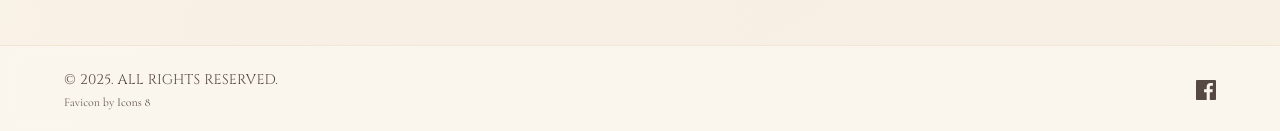
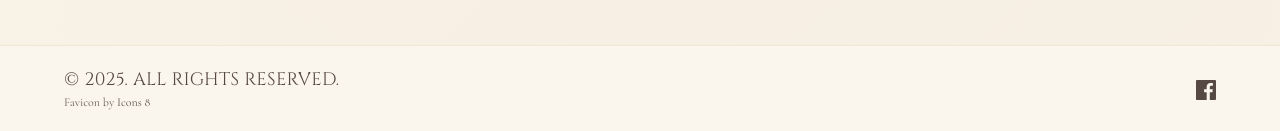
Before and after one commit to Scoyou/zalantha, a Next.js app: page / in a window 1280 px wide. Shown: the part 2581-2712 px from the top of the page. Built offline with nearby package versions, Linux system fonts and the light colour scheme; no server answers.

Commit message:
increase font size

```diff
--- a/src/app/globals.css
+++ b/src/app/globals.css
@@ -40,6 +40,10 @@ body {
     radial-gradient(circle at 85% 20%, rgba(214, 196, 164, 0.28), transparent 55%),
     radial-gradient(circle at 50% 85%, rgba(246, 236, 223, 0.6), transparent 55%),
     linear-gradient(135deg, rgba(255, 250, 244, 0.75), rgba(240, 228, 210, 0.35));
+}
+
+p {
+  font-size: 1.125rem;
 }
 
 .site-main {
```
